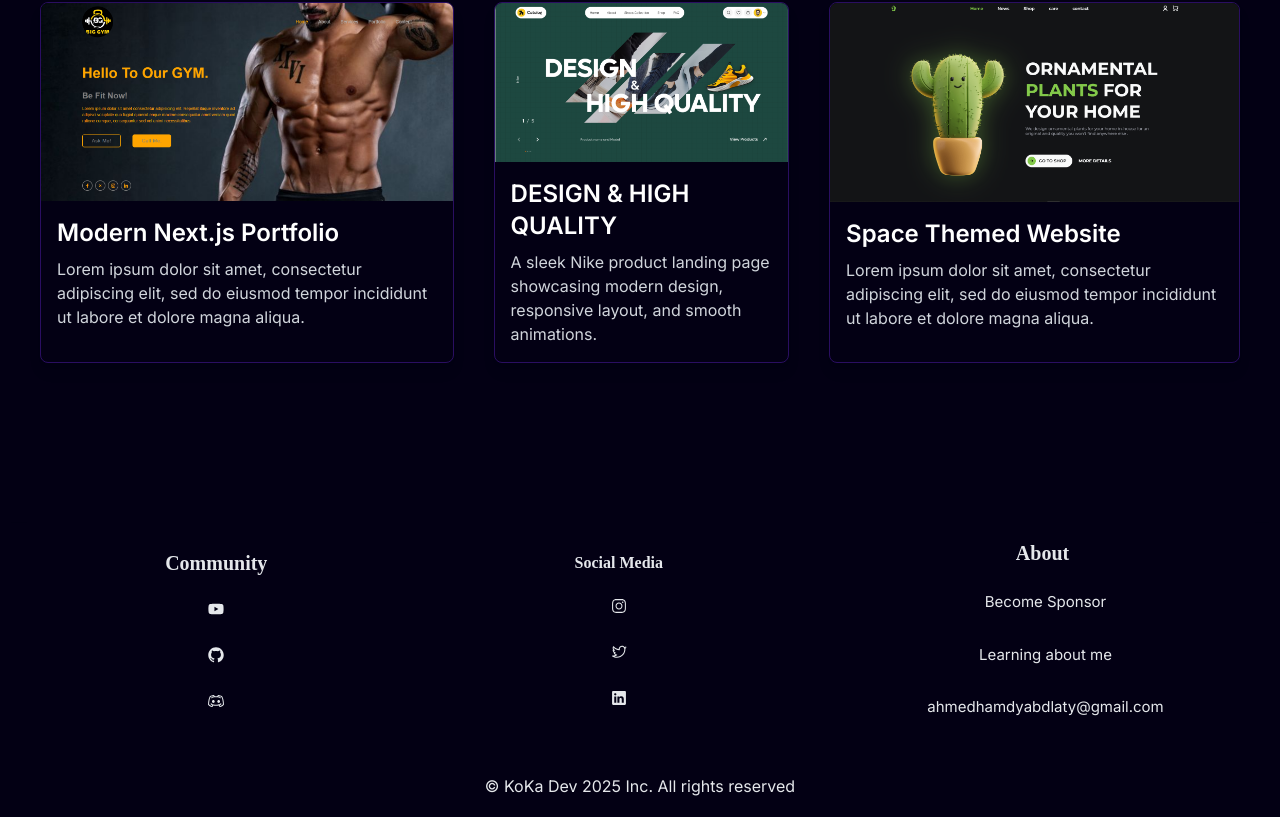
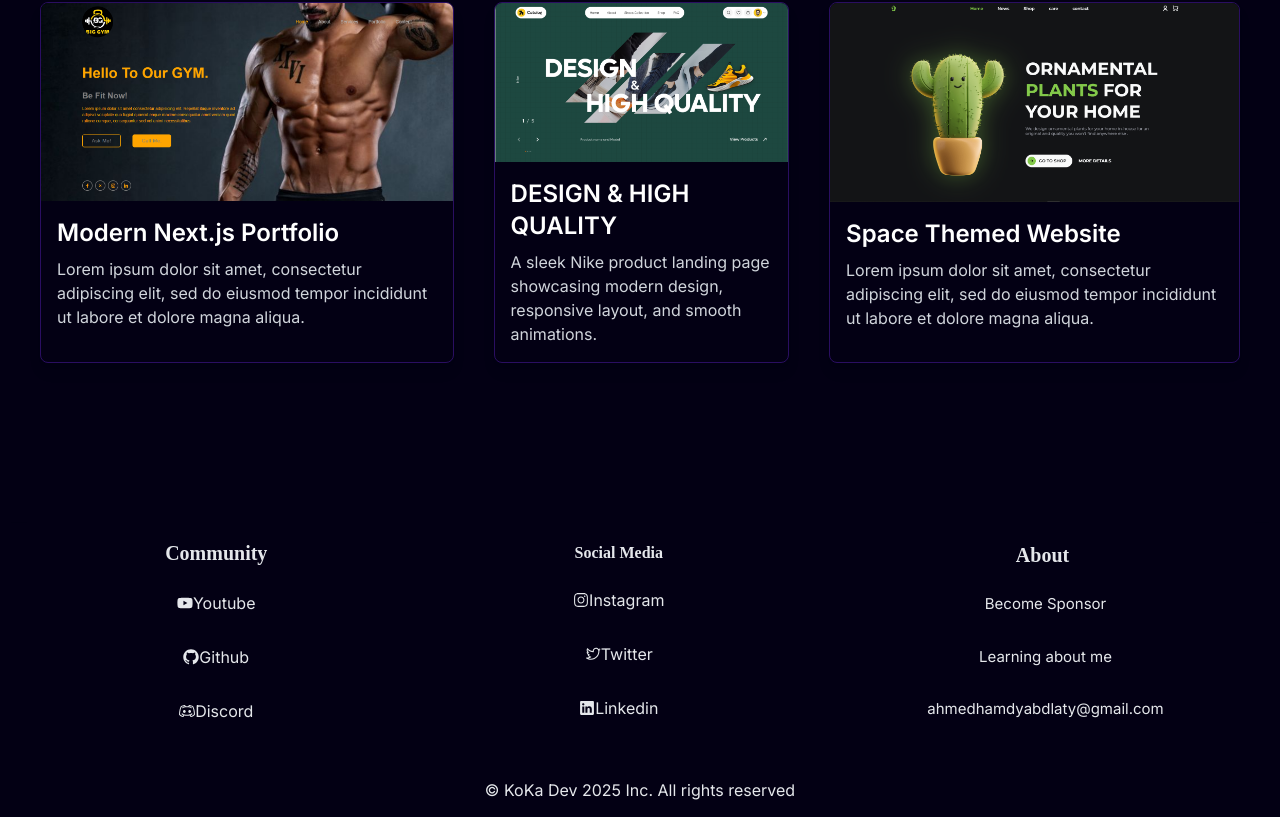
Before and after one commit to ahmedhamdy272/space, a Next.js app: page / in a window 1280 px wide. Shown: the part 3331-4148 px from the top of the page. Built offline with nearby package versions, Linux system fonts and the light colour scheme; a web font is replaced by a local one.

Commit message:
Update Footer.tsx

```diff
--- a/components/main/Footer.tsx
+++ b/components/main/Footer.tsx
@@ -18,30 +18,30 @@ const Footer = () => {
             <div className="cursive font-bold text-[20px] pb-2">Community</div>
             <p className="flex flex-row items-center my-[15px] cursor-pointer">
               <FaYoutube />
-              <a href="https://www.youtube.com/@ahmedhamdy4336"></a>
+              <a href="https://www.youtube.com/@ahmedhamdy4336">Youtube</a>
             </p>
             <p className="flex flex-row items-center my-[15px] cursor-pointer">
               <RxGithubLogo />
-              <a href="https://github.com/ahmedhamdy272"></a>
+              <a href="https://github.com/ahmedhamdy272">Github</a>
             </p>
             <p className="flex flex-row items-center my-[15px] cursor-pointer">
               <RxDiscordLogo />
-              <a href="https://discord.com/"></a>
+              <a href="https://discord.com/">Discord</a>
             </p>
           </div>
           <div className="min-w-[200px] h-auto flex flex-col items-center justify-start">
             <div className="cursive font-bold text-[16px] pb-2">Social Media</div>
             <p className="flex flex-row items-center my-[15px] cursor-pointer">
               <RxInstagramLogo />
-              <a href="https://www.instagram.com/ah_med.ham_dy?igsh=MWE4cnZ4NzQwbnk2MQ=="></a>
+              <a href="https://www.instagram.com/ah_med.ham_dy?igsh=MWE4cnZ4NzQwbnk2MQ==">Instagram</a>
             </p>
             <p className="flex flex-row items-center my-[15px] cursor-pointer">
               <RxTwitterLogo />
-              <a href="https://x.com/AhmedHa87740668?t=aCCFApMn8hnHGt7cR1gc-g&s=09"></a>
+              <a href="https://x.com/AhmedHa87740668?t=aCCFApMn8hnHGt7cR1gc-g&s=09">Twitter</a>
             </p>
             <p className="flex flex-row items-center my-[15px] cursor-pointer">
               <RxLinkedinLogo />
-              <a href="www.linkedin.com/in/dev-ahmed-hamdi"></a>
+              <a href="www.linkedin.com/in/dev-ahmed-hamdi">Linkedin</a>
             </p>
           </div>
           <div className="min-w-[200px] h-auto flex flex-col items-center justify-start">
```
